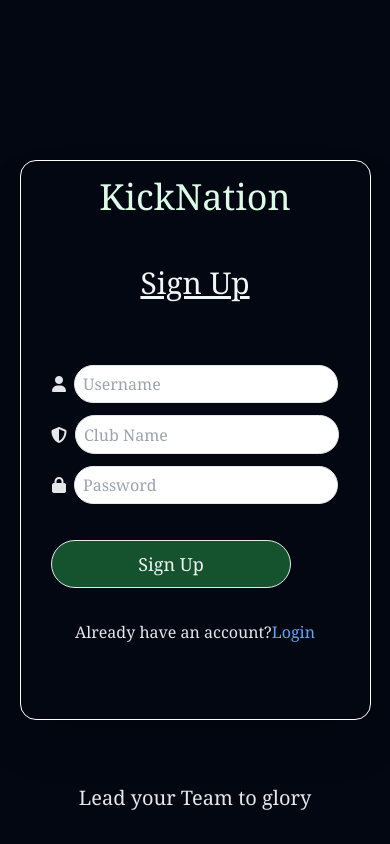
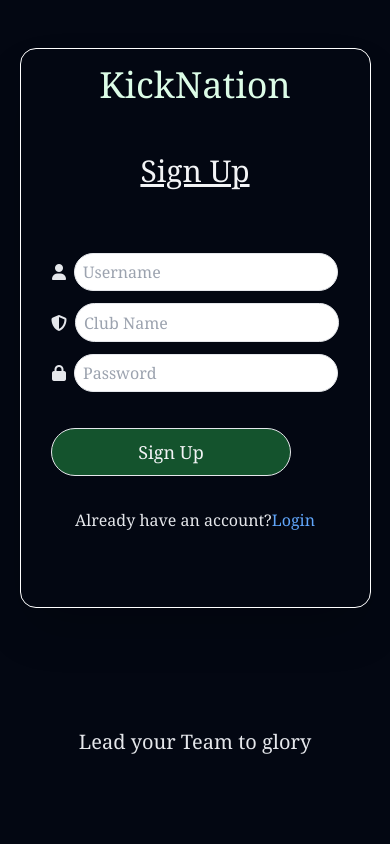
Before and after one commit to ahocevar99/kickNation-frontend, a React (Vite) app: page /signup in a window 390 px wide. Built offline with nearby package versions, Linux system fonts and the light colour scheme.

Commit message:
updated ui3

```diff
--- a/src/components/SignUp.jsx
+++ b/src/components/SignUp.jsx
@@ -37,7 +37,7 @@ const SignUp = () => {
 
     return (
         <div className='min-h-screen flex flex-col justify-between'>
-            <div className='mt-[10rem] h-[35rem] w-[90%] justify-center items-center lg:flex lg:flex-row lg:w-[60rem] xl:w-[70rem] 2xl:w-[80rem] m-auto border border-white lg:border-gray-800 rounded-[1rem] lg:justify-evenly shadow-2xl md:w-[40rem] sm:w-[30rem]'>
+            <div className='mt-[3rem] lg:mt-[10rem] h-[35rem] w-[90%] justify-center items-center lg:flex lg:flex-row lg:w-[60rem] xl:w-[70rem] 2xl:w-[80rem] m-auto border border-white lg:border-gray-800 rounded-[1rem] lg:justify-evenly shadow-2xl md:w-[40rem] sm:w-[30rem]'>
                 <div className='hidden lg:block lg:w-[60rem] h-[35rem]'>
                     <img src={titlePhoto} alt="" className='w-full h-full object-cover rounded-l-[1rem]' />
                 </div>
```
